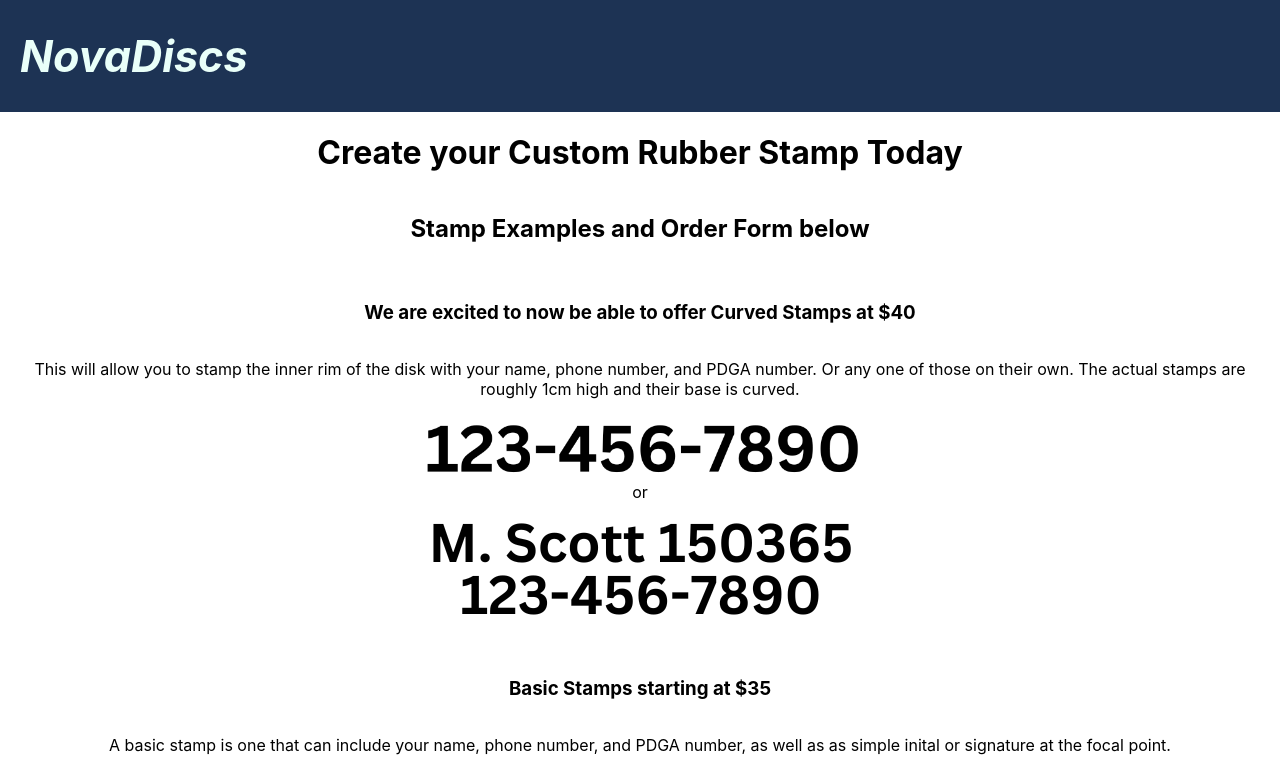
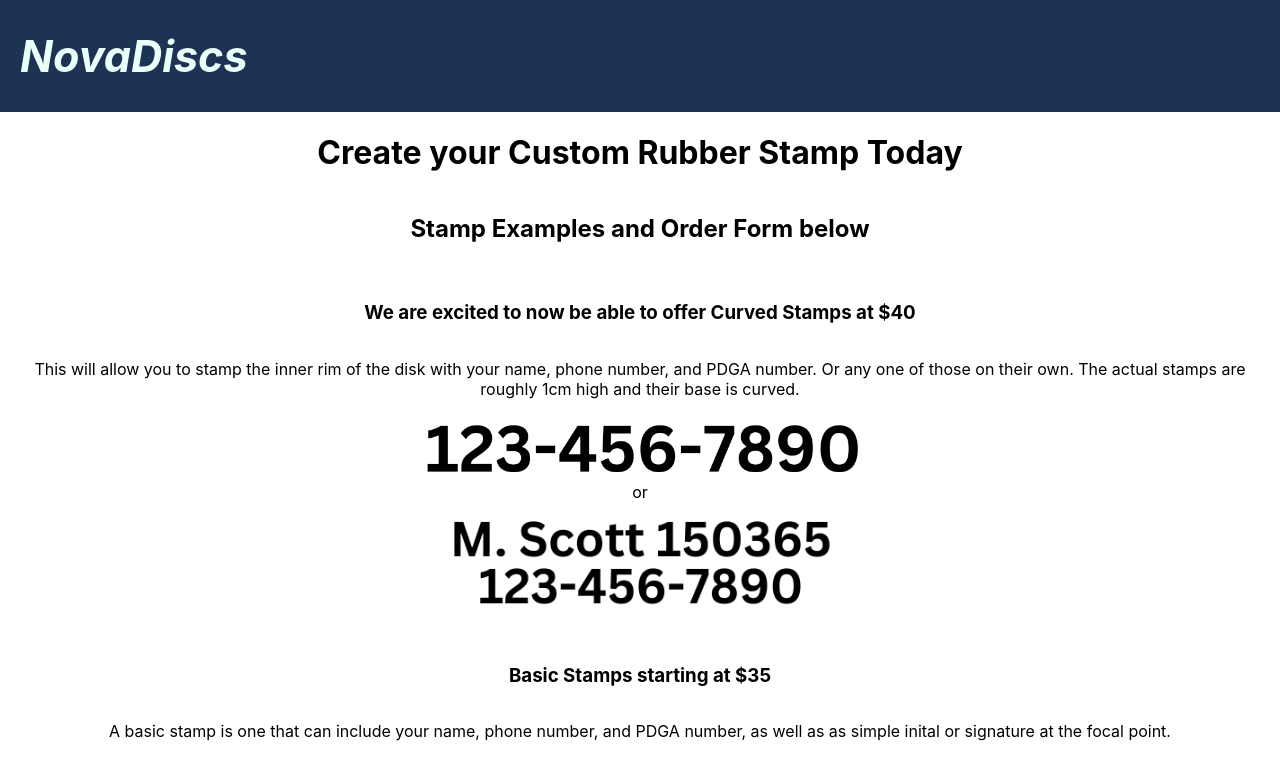
Before and after one commit to aisenor/nova-discs-frontend, a React (Create React App) app: page /stamps in a window 1280 px wide. Shown: the top 759 px of the page. Built offline with nearby package versions, Linux system fonts and the light colour scheme; no server answers.

Commit message:
Added width 90% to curved stamp images

```diff
--- a/src/pages/templates/StampDescription.module.css
+++ b/src/pages/templates/StampDescription.module.css
@@ -25,7 +25,7 @@
     max-width: 200px;
 }
 
-.curvedStamp, .curvedStampPhone img {
+.curvedStamp img, .curvedStampPhone img {
     width: 90%;
     max-width: 500px;
 }
```
Also changed, not shown: 6 other files (tests, documents, lock files or other folders).
